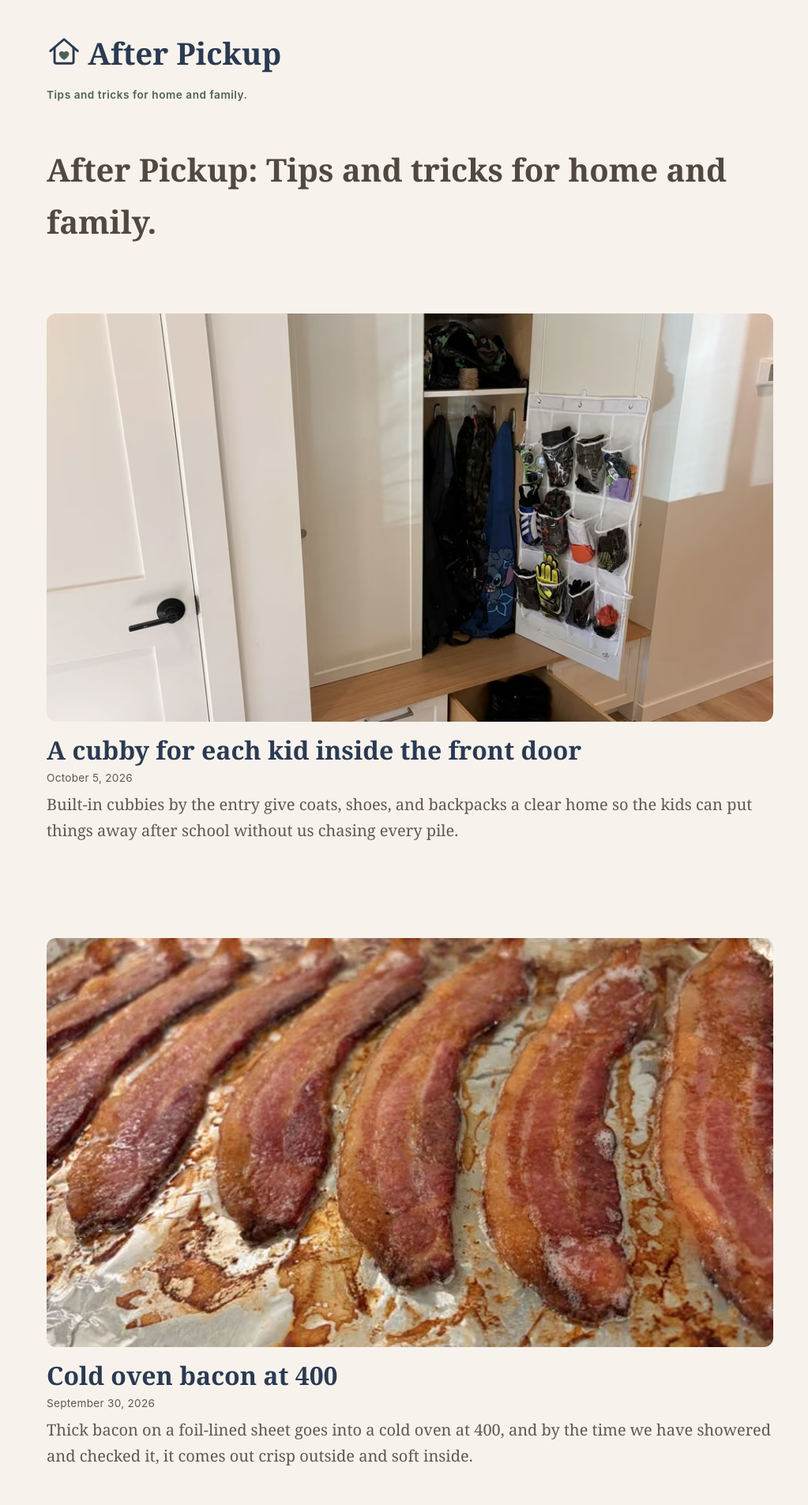
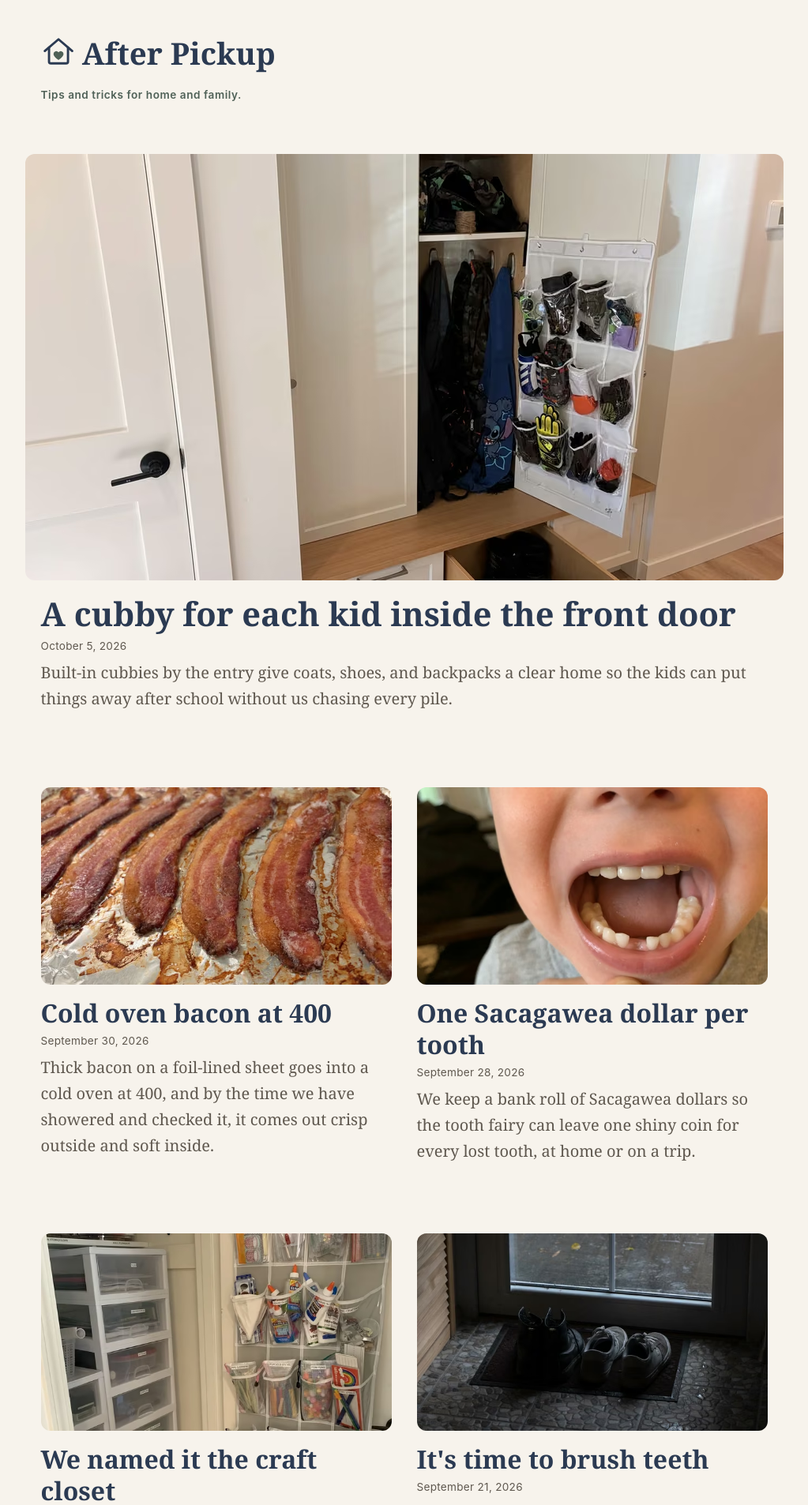
Before and after one commit to madskristensen/afterpickup, a Jekyll site: the page built from index.html, in a window 1280 px wide. Shown: the top 1906 px of the page at 79% size, without its empty margins (121-1144 px from the left). Built offline with Jekyll 4.4.1, drawn with Linux system fonts in a browser that asks for light colours; the list of posts is cut into pages by our own code.

Commit message:
Shared header and card styles, pager, no topic share cards

```diff
--- a/assets/css/main.scss
+++ b/assets/css/main.scss
@@ -80,6 +80,9 @@
 }
 
 html {
+  /* Reserve the scrollbar's space on every page, so a short page and a
+     long one put the header in the same place. */
+  scrollbar-gutter: stable;
   -webkit-text-size-adjust: 100%;
   text-size-adjust: 100%;
   min-height: 100%;
@@ -146,6 +149,19 @@ a {
   margin-left: 1rem;
 }
 
+.visually-hidden {
+  position: absolute;
+  width: 1px;
+  height: 1px;
+  margin: -1px;
+  padding: 0;
+  overflow: hidden;
+  clip: rect(0 0 0 0);
+  clip-path: inset(50%);
+  white-space: nowrap;
+  border: 0;
+}
+
 .skip-link {
   position: absolute;
   top: 0;
@@ -177,20 +193,16 @@ main,
 }
 
 /* ---------------------------------------------------------------
-   Header
+   Header. The same markup on every page, so nothing here depends on
+   which page you are on.
    --------------------------------------------------------------- */
 .site-header {
   padding-block: calc(2.25rem + env(safe-area-inset-top)) 1.5rem;
 }
 
-.site-header-top {
+.site-title {
   display: flex;
   align-items: baseline;
-  justify-content: space-between;
-  gap: 0.5rem;
-}
-
-.home-heading {
   margin: 0;
 }
 
@@ -233,35 +245,6 @@ main,
   font-size: 0.95rem;
 }
 
-.topic-nav ul {
-  display: flex;
-  flex-wrap: wrap;
-  gap: 0.15rem 1.1rem;
-  margin: 0.9rem 0 0;
-  padding: 0;
-  list-style: none;
-  font-family: var(--ui);
-  font-size: 0.95rem;
-}
-
-.topic-nav a {
-  display: inline-block;
-  padding: 0.45rem 0;
-  color: var(--accent);
-  text-decoration: none;
-}
-
-.topic-nav a:hover,
-.topic-nav a:focus {
-  text-decoration: underline;
-}
-
-.topic-nav a[aria-current="page"] {
-  color: var(--ink);
-  text-decoration: underline;
-  text-underline-offset: 0.22em;
-}
-
 .tagline {
   margin: 0.75rem 0 0;
   color: var(--quiet-green);
@@ -270,10 +253,6 @@ main,
   font-weight: 600;
   letter-spacing: 0.04em;
   line-height: 1.45;
-}
-
-.home-heading .tagline {
-  display: block;
 }
 
 /* ---------------------------------------------------------------
@@ -313,7 +292,7 @@ main,
   object-fit: cover;
 }
 
-.home-main .post-item:first-child .post-item-image {
+.post-item.is-lead .post-item-image {
   margin-right: var(--bleed-right);
   margin-left: var(--bleed-left);
   border-radius: 0;
@@ -410,17 +389,11 @@ main,
   margin-block: 1rem 2.5rem;
 }
 
-.post h1,
-.topic h1 {
+.post h1 {
   margin: 0 0 0.4rem;
   font-size: 2.15rem;
   line-height: 1.15;
   font-weight: 600;
-}
-
-.topic-intro {
-  margin: 0.35rem 0 0.5rem;
-  max-width: 38rem;
 }
 
 .prose {
@@ -552,13 +525,15 @@ figcaption {
   content: "#";
 }
 
-.related {
+.related,
+.read-next {
   margin-top: 2.5rem;
   padding-top: 0.25rem;
   border-top: 1px solid var(--rule);
 }
 
-.related > h2 {
+.related > h2,
+.read-next > h2 {
   margin: 1rem 0 0.75rem;
   color: var(--ink);
   font-family: var(--ui);
@@ -566,6 +541,56 @@ figcaption {
   font-weight: 600;
   letter-spacing: 0.04em;
   text-transform: uppercase;
+}
+
+/* Read next is a single wide card, so it needs less room around it. */
+.post-list.is-feature {
+  padding-block: 0.25rem 0;
+}
+
+.post-list.is-feature .post-item {
+  margin-block: 0 0.5rem;
+  padding-top: 0;
+}
+
+/* ---------------------------------------------------------------
+   Newer and older pages on the homepage
+   --------------------------------------------------------------- */
+.pager {
+  display: flex;
+  flex-wrap: wrap;
+  align-items: center;
+  justify-content: space-between;
+  gap: 0.75rem 1rem;
+  margin: 0 0 2.5rem;
+  font-family: var(--ui);
+  font-size: 0.85rem;
+}
+
+.pager-link {
+  display: inline-block;
+  padding: 0.5rem 0.95rem;
+  border: 1px solid var(--rule);
+  border-radius: 999px;
+  color: var(--accent);
+  letter-spacing: 0.04em;
+  line-height: 1.2;
+  text-decoration: none;
+  text-transform: uppercase;
+}
+
+.pager-link:hover,
+.pager-link:focus {
+  border-color: var(--accent);
+}
+
+.pager-older {
+  margin-left: auto;
+}
+
+.pager-status {
+  margin: 0;
+  color: var(--soft-ink);
 }
 
 .missing > h2 {
@@ -612,8 +637,7 @@ figcaption {
     font-size: 2.4rem;
   }
 
-  .post h1,
-  .topic h1 {
+  .post h1 {
     font-size: 2.6rem;
   }
 
@@ -627,34 +651,38 @@ figcaption {
     max-width: 60rem;
   }
 
-  .home-main .post-list,
-  .topic .post-list,
-  .related .post-list {
+  /* Same card everywhere. Only the number of columns changes. */
+  .post-list {
     grid-template-columns: repeat(2, minmax(0, 1fr));
     column-gap: 2rem;
   }
 
-  .related .post-list,
-  .missing .post-list {
+  .post-list.is-compact {
     grid-template-columns: repeat(3, minmax(0, 1fr));
     column-gap: 1.25rem;
   }
 
-  .home-main .post-item,
-  .topic .post-item {
+  .post-list.is-feature {
+    grid-template-columns: minmax(0, 1fr);
+  }
+
+  .home-posts .post-item {
     margin-block: 0 1.5rem;
   }
 
-  .home-main .post-item:first-child {
+  .post-item.is-wide {
     grid-column: 1 / -1;
+  }
+
+  .home-posts .post-item.is-wide {
     margin-bottom: 2rem;
   }
 
-  .home-main .post-item:first-child .post-item-image {
+  .post-item.is-lead .post-item-image {
     border-radius: 0.75rem;
   }
 
-  .home-main .post-item:first-child h2 {
+  .post-item.is-wide h2 {
     font-size: 2.6rem;
   }
 }
```
Also changed, not shown: script/render-share-cards.mjs (+1 -48 lines).
